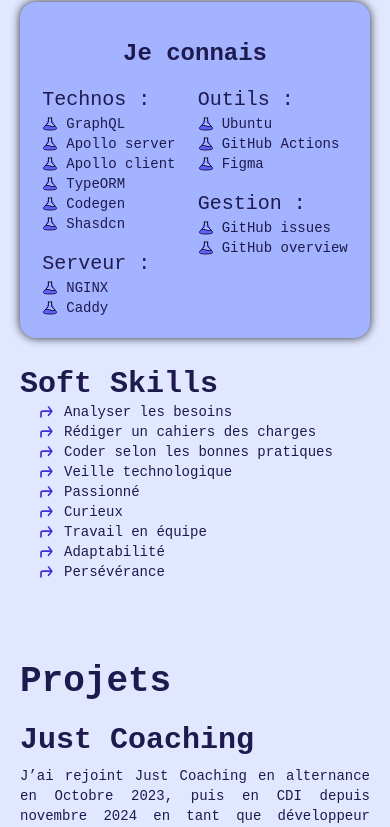
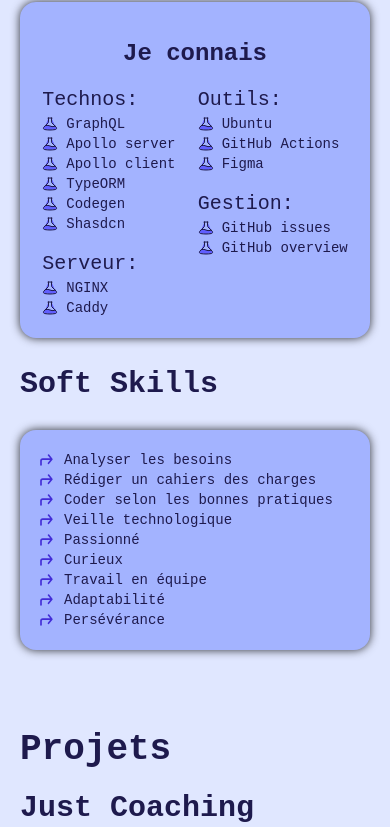
Before and after one commit to ThomMarchand/portfolio, a Next.js app: page / in a window 390 px wide. Shown: the part 2030-2857 px from the top of the page. Built offline with nearby package versions, Linux system fonts and the light colour scheme.

Commit message:
feat(main): refacto skill section

```diff
--- a/app/components/templates/SectionSkills.tsx
+++ b/app/components/templates/SectionSkills.tsx
@@ -1,6 +1,5 @@
 import { knowSkills, softSkills, useSkills } from "@/app/data/skills";
 
-import IconCornerUpRight from "@/app/components/atoms/icons/IconCornerUpRight";
 import DisplayItem from "@/app/components/atoms/DisplayItem";
 import Title from "../atoms/Title";
 
@@ -68,7 +67,7 @@ export default function SectionSkills() {
 
           <div className="flex justify-evenly text-sm 1xs:text-[15px] sm:justify-around md:text-lg 2xl:gap-20 ">
             <div>
-              <Title renderAs="h5">Technos :</Title>
+              <Title renderAs="h5">Technos:</Title>
 
               <div>
                 {knowSkills.technos.map((skill) => (
@@ -76,7 +75,7 @@ export default function SectionSkills() {
                 ))}
               </div>
 
-              <Title renderAs="h5">Serveur :</Title>
+              <Title renderAs="h5">Serveur:</Title>
 
               <div>
                 {knowSkills.server.map((skill) => (
@@ -86,7 +85,7 @@ export default function SectionSkills() {
             </div>
 
             <div>
-              <Title renderAs="h5">Outils :</Title>
+              <Title renderAs="h5">Outils:</Title>
 
               <div>
                 {knowSkills.tools.map((skill) => (
@@ -94,7 +93,7 @@ export default function SectionSkills() {
                 ))}
               </div>
 
-              <Title renderAs="h5">Gestion :</Title>
+              <Title renderAs="h5">Gestion:</Title>
 
               <div>
                 {knowSkills.management.map((skill) => (
@@ -111,22 +110,16 @@ export default function SectionSkills() {
           Soft Skills
         </Title>
 
-        <div className="pl-4 sm:flex justify-around text-sm 1xs:justify-around 1xs:text-[15px] md:flex-col lg:flex-row lg:justify-around md:text-lg 2xl:gap-20">
+        <div className="py-5 shadow-3xl my-7 bg-indigo-300 rounded-2xl pl-4 text-sm  1xs:justify-around 1xs:text-[15px] sm:flex md:flex-col md:text-lg lg:flex-row lg:justify-around 2xl:gap-20">
           <div>
             {softSkills.transversal.map((skill) => (
-              <p key={skill} className="flex items-center">
-                <IconCornerUpRight />
-                <span className="pl-2">{skill}</span>
-              </p>
+              <DisplayItem key={skill} item={skill} icon="cornerUpRight" />
             ))}
           </div>
 
           <div>
             {softSkills.soft.map((skill) => (
-              <p key={skill} className="flex items-center">
-                <IconCornerUpRight />
-                <span className="pl-2">{skill}</span>
-              </p>
+              <DisplayItem key={skill} item={skill} icon="cornerUpRight" />
             ))}
           </div>
         </div>
```
